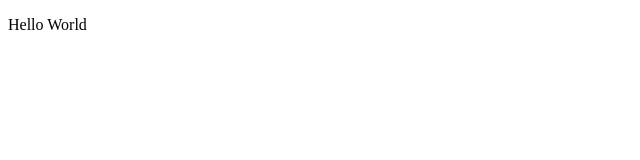
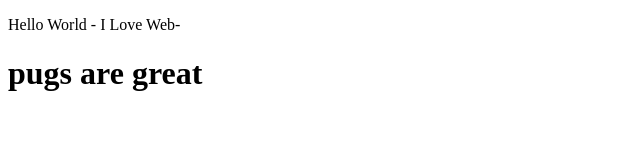
Before and after one commit to lizcoultersmith/csy1018-4, a plain HTML site: page index.html in a window 1280 px wide. Shown: the whole page, without its empty margins (0-640 px from the left). Drawn offline with Linux system fonts and the light colour scheme.

Commit message:
commit 2

```diff
--- a/index.html
+++ b/index.html
@@ -7,6 +7,7 @@
     <title>Document</title>
 </head>
 <body>
-    <p>Hello World</p>
+    <p>Hello World - I Love Web-  </p>
+    <h1>pugs are great</h1>
 </body>
 </html>
```
